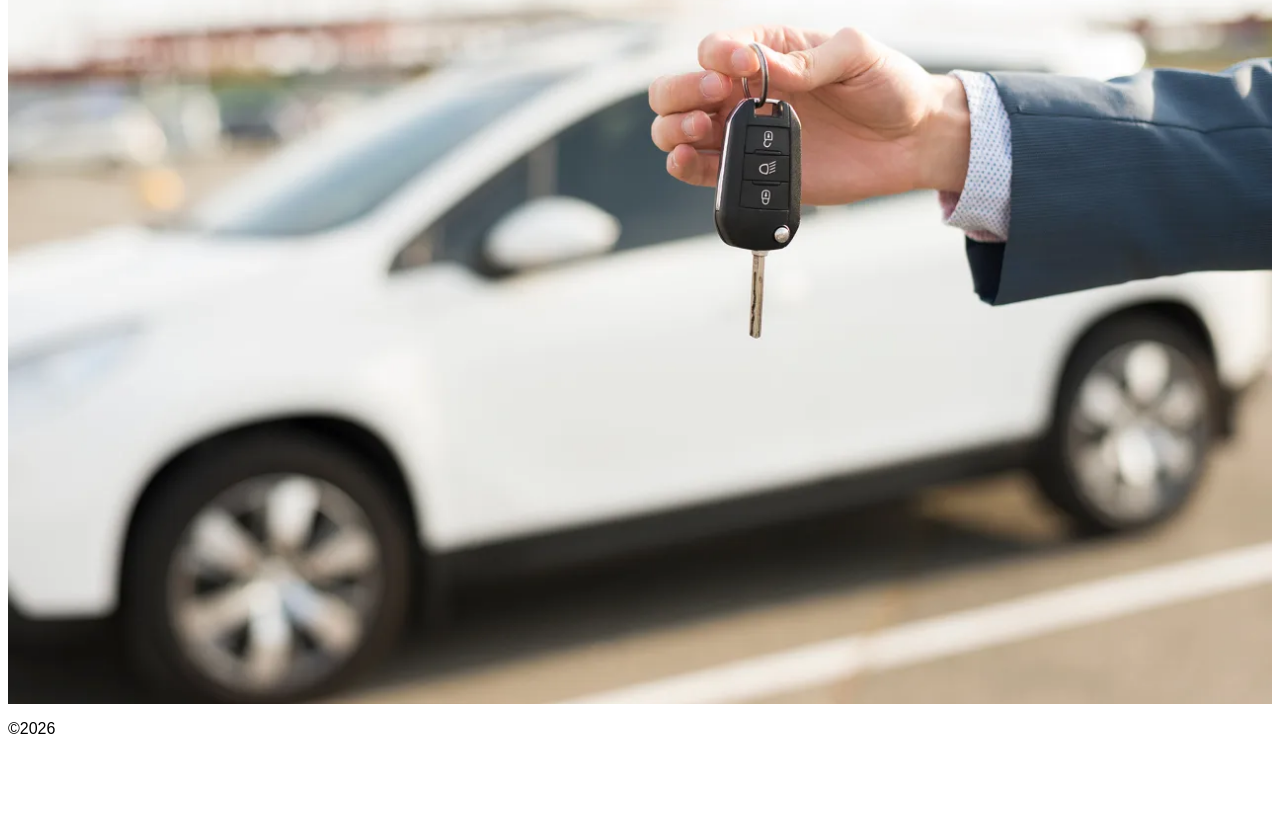
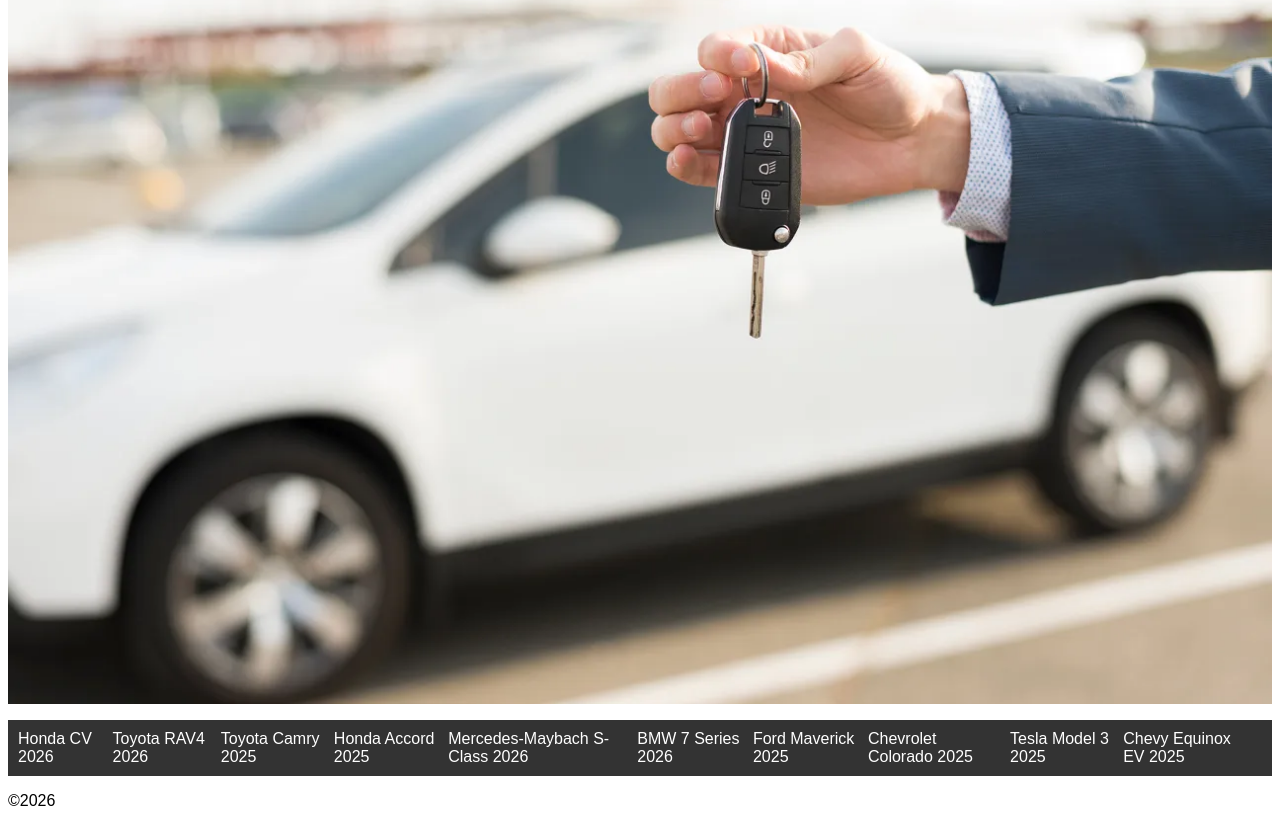
Before and after one commit to twoburritoswithcheese/CWI-SWDV-116-gerardoarellanonunez, a plain HTML site: page cars.html in a window 1280 px wide. Shown: the part 104-930 px from the top of the page. Before the commit the page ends 858 px from the top, so only its background shows below. Drawn offline with Linux system fonts and the light colour scheme.

Commit message:
initiated two new functions in main.js

```diff
--- a/cars.html
+++ b/cars.html
@@ -35,11 +35,17 @@
         </div>
     </div>
     <main>
-
+        <div id="search-cars-container">
+            <ul id="ulSearchCars"></ul>
+        </div>
     </main>
     <footer>
         <p>&copy;2026</p>
     </footer>
+    <script src="main.js"></script>
+    <script>
+        document.addEventListener("DOMContentLoaded", listCars)
+    </script>
 </body>
 
 </html>
--- a/main.js
+++ b/main.js
@@ -114,3 +114,26 @@ function validateValues(vehicleType, pickupDate, returnDate, currentDate) {
     }
     return errMsg;
 }
+
+function displayCars(carsList) {
+    let ulCar = document.querySelector("#ulSearchCars");
+    ulCar.innerHTML = "";
+    carsList.forEach(car => {
+        let li = document.createElement('li');
+        li.innerText = car.name +" "+ car.year;
+        ulCar.appendChild(li);
+    });
+}
+
+function listCars() {
+    displayCars(cars);
+    const params = new URLSearchParams(window.location.search);
+
+    if (params.has('type')) {
+    const type = params.get('type');
+    // filter the cars array by type and call displayCars with the new array
+    }
+    else {
+        // call displayCars with the unfiltered cars array
+    }
+}
```
